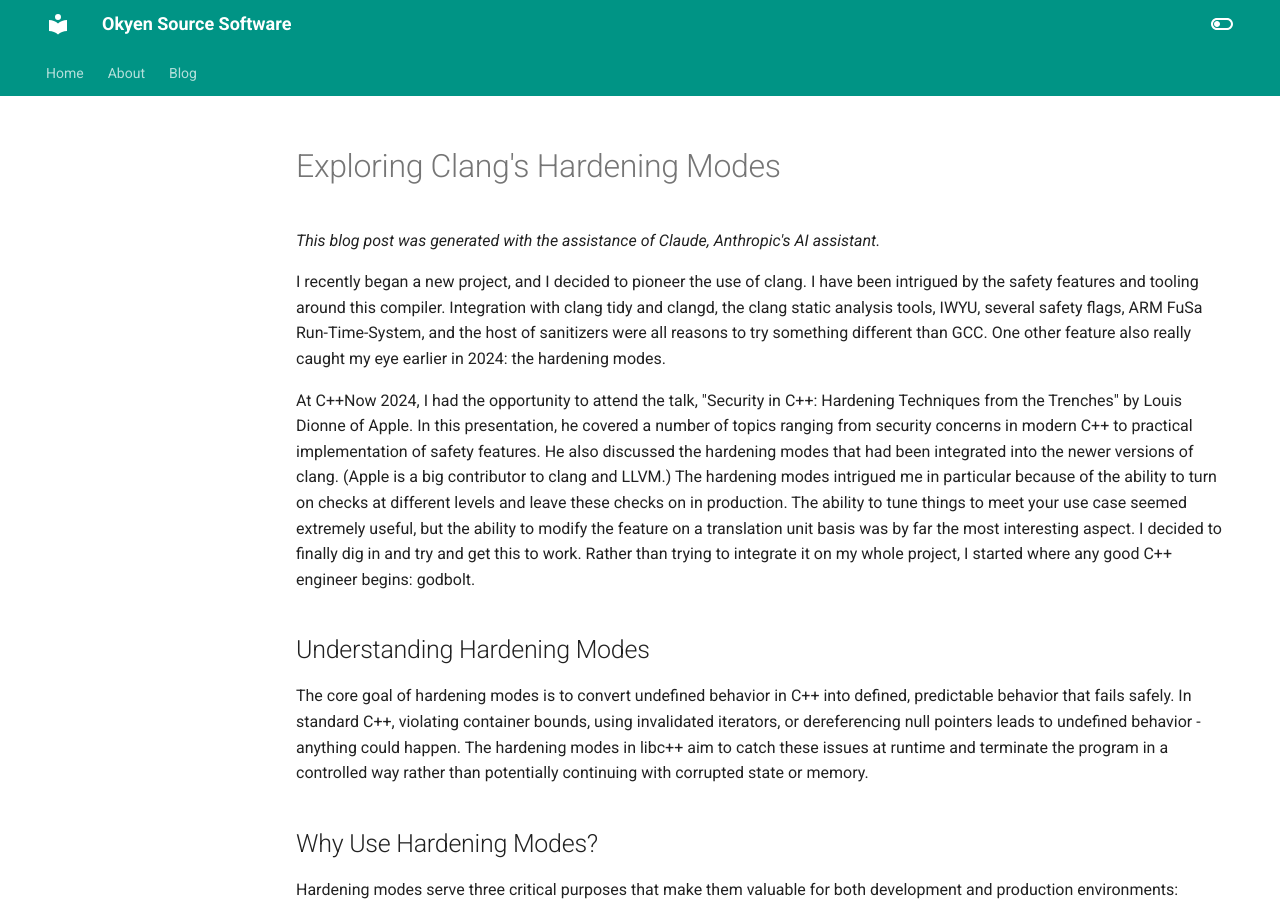
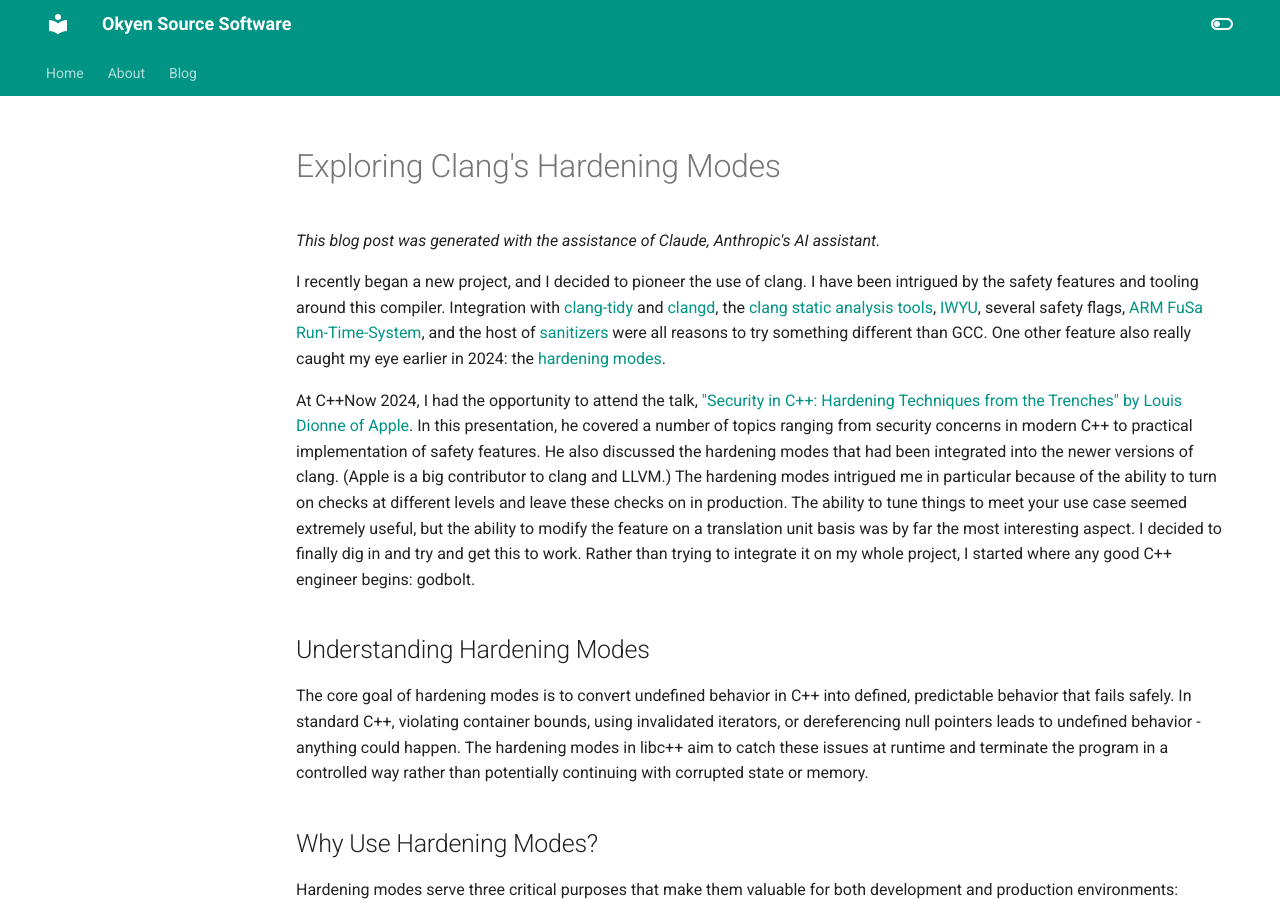
Before and after one commit to mokyen/okyensourcesoftware, an MkDocs documentation site: the page built from docs/clang_hardening_mode_pt1.md, in a window 1280 px wide and 900 px high. Built offline with MkDocs 1.6.1 and Material for MkDocs 9.7.7, drawn with Linux system fonts in a browser that asks for light colours; some of the changed lines change nothing that is shown.

Commit message:
Update clang_hardening_mode_pt1.md
Updated intro with links

````diff
--- a/docs/clang_hardening_mode_pt1.md
+++ b/docs/clang_hardening_mode_pt1.md
@@ -2,9 +2,9 @@
 
 *This blog post was generated with the assistance of Claude, Anthropic's AI assistant.*
 
-I recently began a new project, and I decided to pioneer the use of clang. I have been intrigued by the safety features and tooling around this compiler. Integration with clang tidy and clangd, the clang static analysis tools, IWYU, several safety flags, ARM FuSa Run-Time-System, and the host of sanitizers were all reasons to try something different than GCC. One other feature also really caught my eye earlier in 2024: the hardening modes.
+I recently began a new project, and I decided to pioneer the use of clang. I have been intrigued by the safety features and tooling around this compiler. Integration with [clang-tidy](https://clang.llvm.org/extra/clang-tidy/) and [clangd](https://clangd.llvm.org/), the [clang static analysis tools](https://clang-analyzer.llvm.org/), [IWYU](https://include-what-you-use.org/), several safety flags, [ARM FuSa Run-Time-System](https://developer.arm.com/Tools%20and%20Software/Keil%20MDK/FuSa%20Run-Time%20System), and the host of [sanitizers](https://github.com/google/sanitizers) were all reasons to try something different than GCC. One other feature also really caught my eye earlier in 2024: the [hardening modes](https://libcxx.llvm.org/Hardening.html).
 
-At C++Now 2024, I had the opportunity to attend the talk, "Security in C++: Hardening Techniques from the Trenches" by Louis Dionne of Apple. In this presentation, he covered a number of topics ranging from security concerns in modern C++ to practical implementation of safety features. He also discussed the hardening modes that had been integrated into the newer versions of clang. (Apple is a big contributor to clang and LLVM.) The hardening modes intrigued me in particular because of the ability to turn on checks at different levels and leave these checks on in production. The ability to tune things to meet your use case seemed extremely useful, but the ability to modify the feature on a translation unit basis was by far the most interesting aspect. I decided to finally dig in and try and get this to work. Rather than trying to integrate it on my whole project, I started where any good C++ engineer begins: godbolt.
+At C++Now 2024, I had the opportunity to attend the talk, ["Security in C++: Hardening Techniques from the Trenches" by Louis Dionne of Apple](https://youtu.be/t7EJTO0-reg?si=VpDiTv33ia26bswA). In this presentation, he covered a number of topics ranging from security concerns in modern C++ to practical implementation of safety features. He also discussed the hardening modes that had been integrated into the newer versions of clang. (Apple is a big contributor to clang and LLVM.) The hardening modes intrigued me in particular because of the ability to turn on checks at different levels and leave these checks on in production. The ability to tune things to meet your use case seemed extremely useful, but the ability to modify the feature on a translation unit basis was by far the most interesting aspect. I decided to finally dig in and try and get this to work. Rather than trying to integrate it on my whole project, I started where any good C++ engineer begins: godbolt.
 
 ## Understanding Hardening Modes
 
@@ -32,7 +32,7 @@ Hardening modes serve three critical purposes that make them valuable for both d
 3. **Enhanced Debugging**: When failures do occur, hardening modes (especially debug mode) provide clear, specific information about what went wrong. Instead of a generic segmentation fault or mysterious program behavior, you get detailed error messages identifying the exact nature of the violation.
 
 To enable these checks in our testing, we used these compiler flags:
-```
+```cmake
 -std=c++23
 -D_LIBCPP_HARDENING_MODE=_LIBCPP_HARDENING_MODE_DEBUG
 -stdlib=libc++
````
